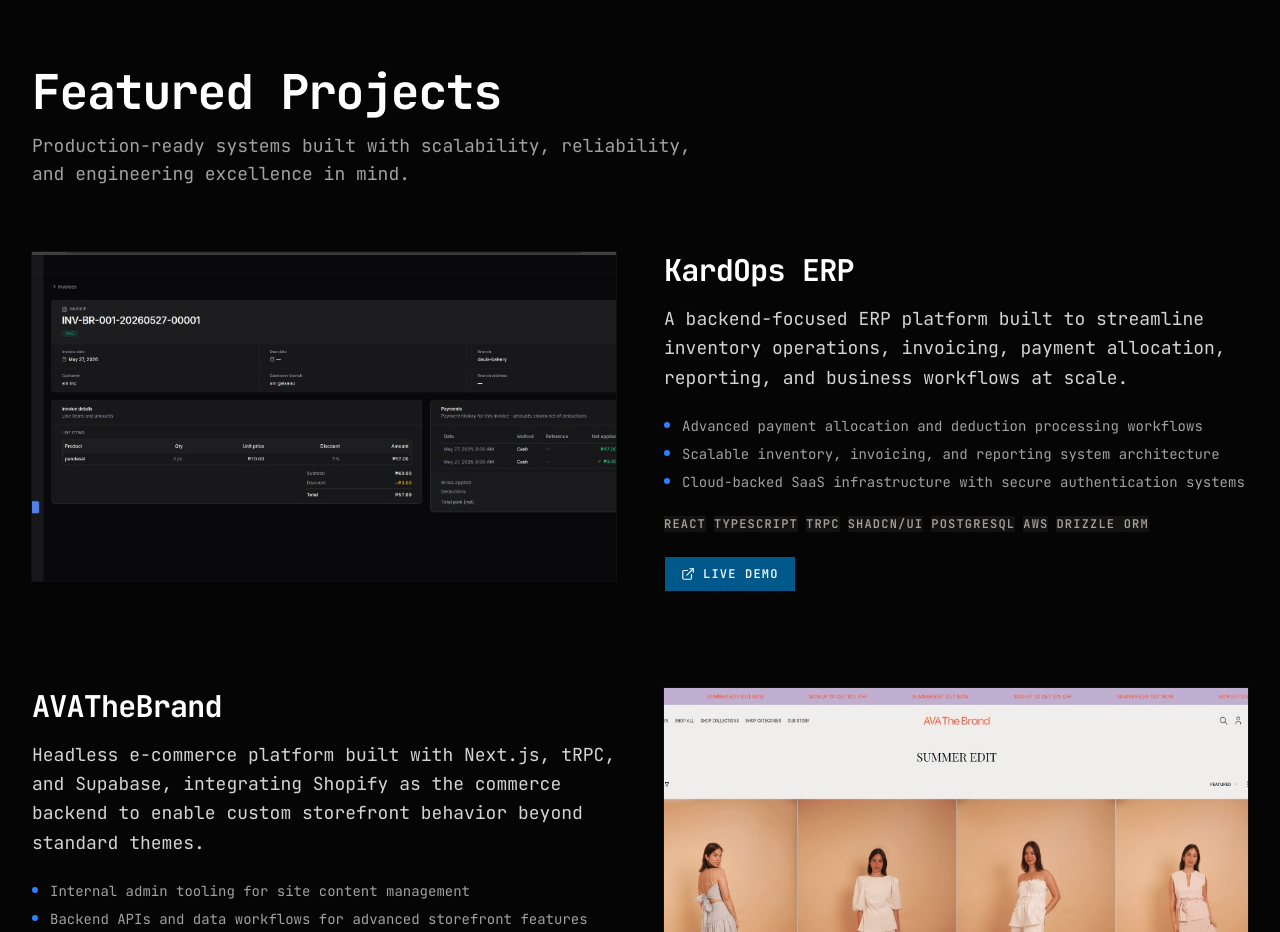
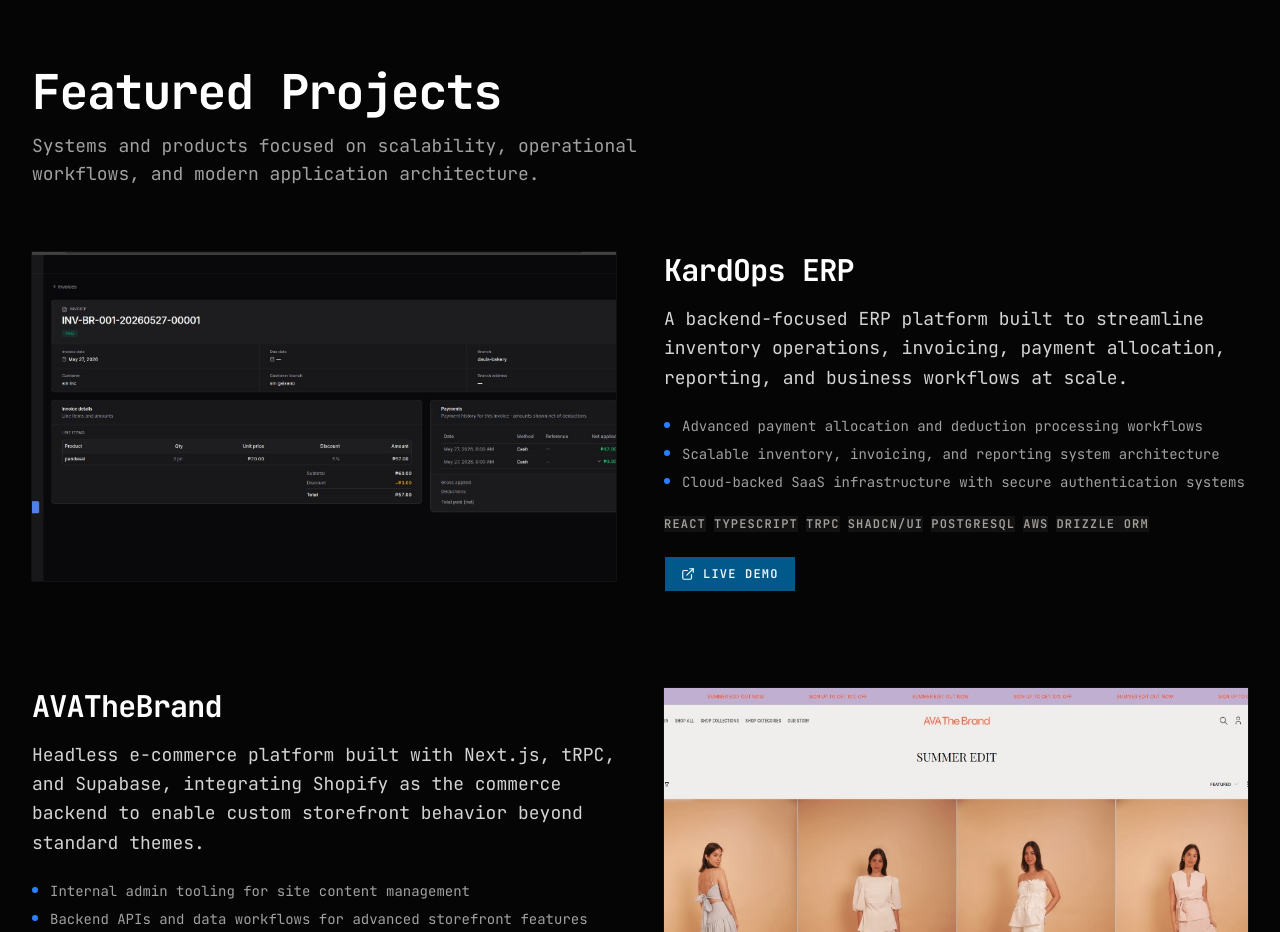
Before and after one commit to marcotheo/myportfolio, a Next.js app: page / in a window 1280 px wide. Shown: the part 860-1792 px from the top of the page. Built offline with nearby package versions, Linux system fonts and the light colour scheme.

Commit message:
small change

```diff
--- a/components/sections/projects.tsx
+++ b/components/sections/projects.tsx
@@ -121,8 +121,8 @@
             Featured Projects
           </h2>
           <p className="max-w-2xl text-lg text-neutral-400">
-            Production-ready systems built with scalability, reliability, and
-            engineering excellence in mind.
+            Systems and products focused on scalability, operational workflows,
+            and modern application architecture.
           </p>
         </motion.div>
 
```
